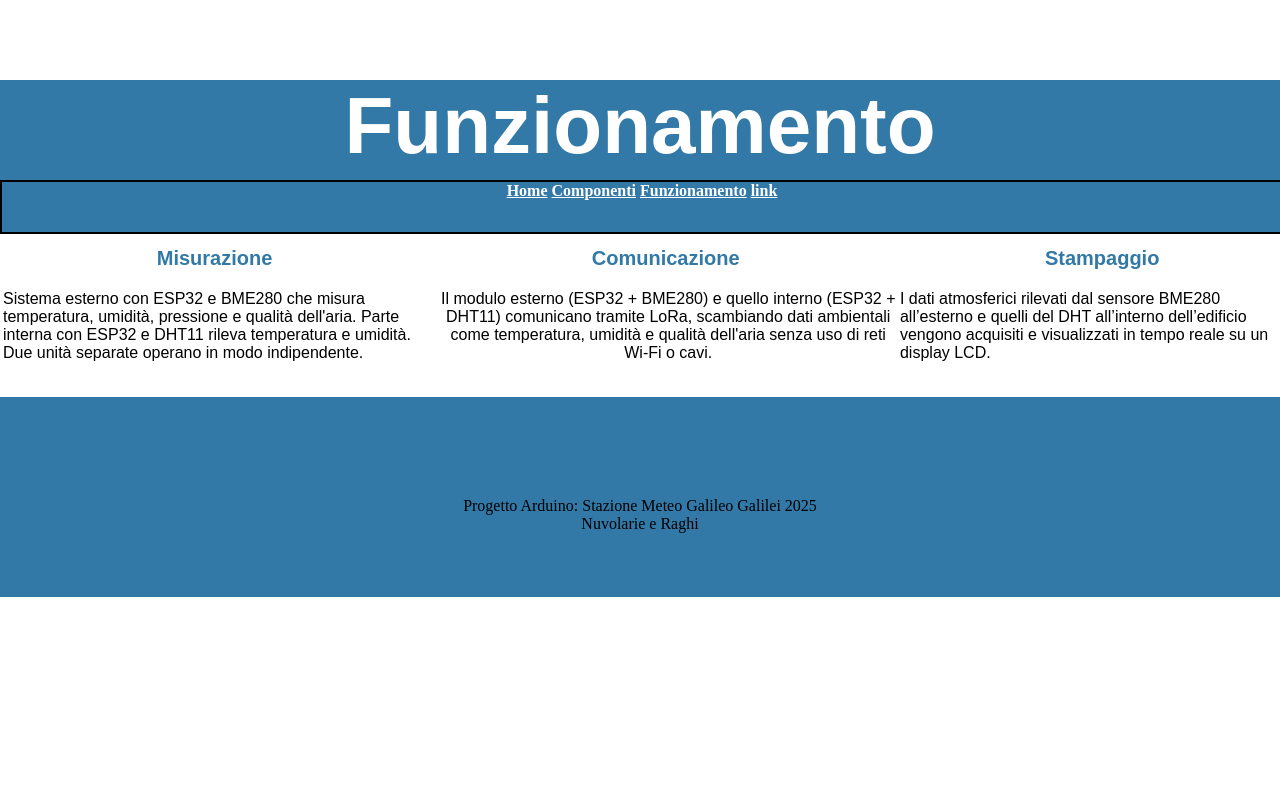
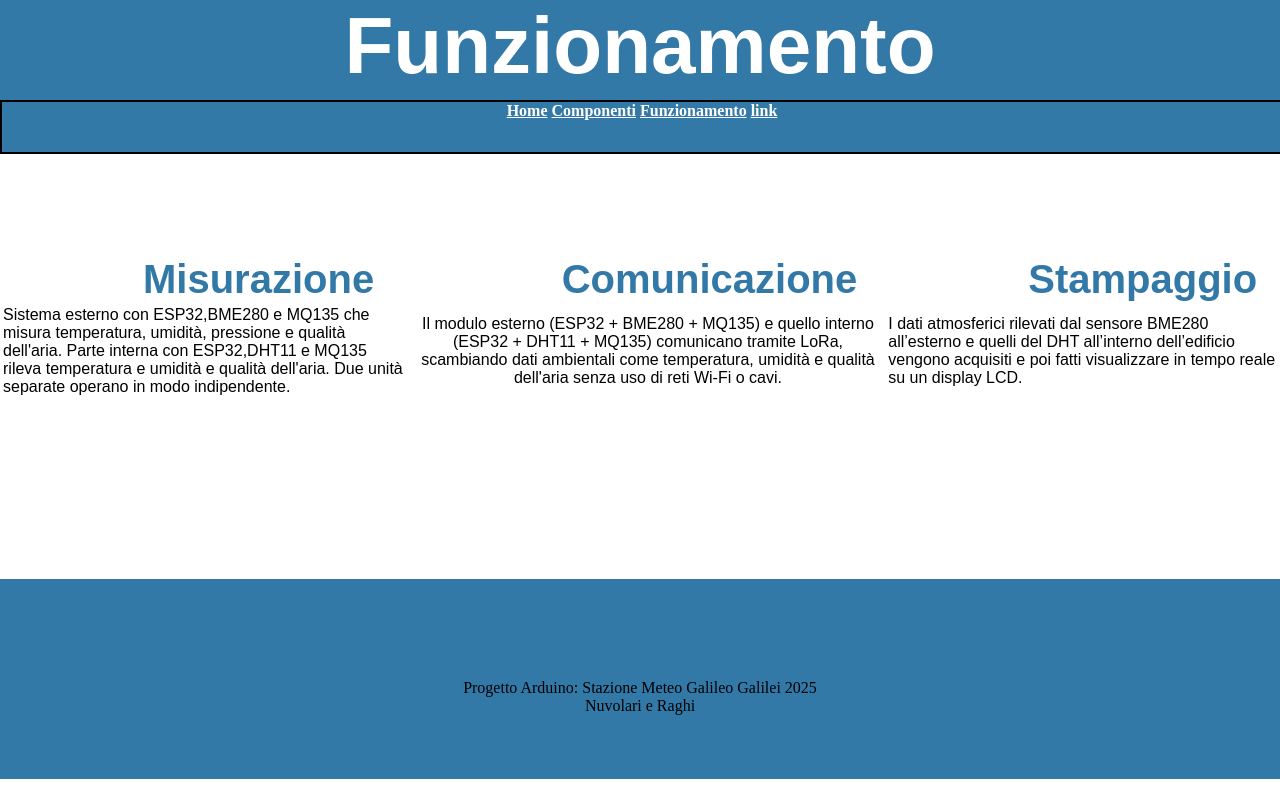
Before and after one commit to Vittorio-Nvolari-GOS/ESP32_Weather-station, a plain HTML site: page Sito/hmtl/funzionamento.html in a window 1280 px wide. Drawn offline with Linux system fonts and the light colour scheme.

Commit message:
Sito finito

```diff
--- a/Sito/CSS/style.css
+++ b/Sito/CSS/style.css
@@ -189,7 +189,7 @@ body
 }
 .misurazione
 {
-	font-size: 20px;
+	font-size: 40px;
 	margin-top: 10px;
 	margin-left: 140px;
 	font-family: arial;
@@ -200,7 +200,7 @@ body
 }
 .comunicazione
 {
-	font-size: 20px;
+	font-size: 40px;
 	margin-top: 10px;
 	margin-left: 150px;
 	font-family: arial;
@@ -211,7 +211,7 @@ body
 }
 .stampa
 {
-	font-size: 20px;
+	font-size: 40px;
 	margin-top: 10px;
 	margin-left: 140px;
 	font-family: arial;
@@ -228,7 +228,7 @@ body
 }
 .github
 {
-  width: 300px; /* L'altezza si adatterà automaticamente per mantenere le proporzioni */
+  width: 700px; /* L'altezza si adatterà automaticamente per mantenere le proporzioni */
 }
 
 .footer-text
@@ -238,7 +238,7 @@ body
 	height: 100px;
 	margin: 0; /* Rimuovi margini predefiniti */
 	padding-top: 100px; /* Spostato qui il padding-top, verifica se è ancora necessario con la nuova struttura */
-	color: #ffffff;
+	color: #000000;
 	text-align: center;
 
 
@@ -246,4 +246,15 @@ body
 .divfooter
 {
 	background-color: #3279a8;
+
 }
+.ultimo
+{
+
+	float: center;
+
+}
+p
+{
+	margin: 0;
+}
--- a/Sito/hmtl/funzionamento.html
+++ b/Sito/hmtl/funzionamento.html
@@ -13,7 +13,11 @@
 			<a href="../hmtl/link.html" style="color: white"><b>link</b></a>
 		</div>
         <center>
-
+		<br>
+		<br>
+		<br>
+		<br>
+		<br>
 		<div class="descrizione">
 			<table border="0" style="width: 100%">
 			<tr>
@@ -22,14 +26,29 @@
 				<th><p class="stampa">Stampaggio</p></th>
 			</tr>
 			<tr>
-				<td><p style="font-family: arial">Sistema esterno con ESP32 e BME280 che misura temperatura, umidità, pressione e qualità dell'aria. Parte interna con ESP32 e DHT11 rileva temperatura e umidità. Due unità separate operano in modo indipendente.</p></center></td>
-				<td><center><p style="font-family: arial">Il modulo esterno (ESP32 + BME280) e quello interno (ESP32 + DHT11) comunicano tramite LoRa, scambiando dati ambientali come temperatura, umidità e qualità dell'aria senza uso di reti Wi-Fi o cavi.</p></center></td>
-				<td><p style="font-family: arial">I dati atmosferici rilevati dal sensore BME280 all’esterno e quelli del DHT all’interno dell’edificio vengono acquisiti e visualizzati in tempo reale su un display LCD.</p></center></td>
+				<td><p style="font-family: arial">Sistema esterno con ESP32,BME280 e MQ135 che misura temperatura, umidità, pressione e qualità dell'aria. Parte interna con ESP32,DHT11 e MQ135 rileva temperatura e umidità e qualità dell'aria. Due unità separate operano in modo indipendente.</p></center></td>
+				<td><center><p style="font-family: arial">Il modulo esterno (ESP32 + BME280 + MQ135) e quello interno (ESP32 + DHT11 + MQ135) comunicano tramite LoRa, scambiando dati ambientali come temperatura, umidità e qualità dell'aria senza uso di reti Wi-Fi o cavi.</p></center></td>
+				<td><p style="font-family: arial">I dati atmosferici rilevati dal sensore BME280 all’esterno e quelli del DHT all’interno dell’edificio vengono acquisiti e poi fatti visualizzare in tempo reale su un display LCD.</p></center></td>
 			</tr>
 			</table>
+
 		</div>
-	<div class="div"><p style=" padding-top: 100px">Progetto Arduino: Stazione Meteo   Galileo Galilei   2025<br>
-	Nuvolarie e Raghi</p></div>
+		<br>
+		<br>
+		<br>
+		<br>
+		<br>
+		<br>
+		<br>
+		<br>
+		<br>
+		<br>
+	<div class="divfooter">
+		<footer class="site-footer"> <p class="footer-text"> Progetto Arduino: Stazione Meteo Galileo Galilei 2025<br>
+			Nuvolari e Raghi
+
+		</footer>
+    </div>
 	</center>
     </body>
 </html>
```
Also changed, not shown: Sito/hmtl/componenti.html (+16 -3 lines), Sito/index.html (+7 -3 lines), Sito/Immagini/esp32.webp (added), Sito/Immagini/mq135.jpeg (added).
